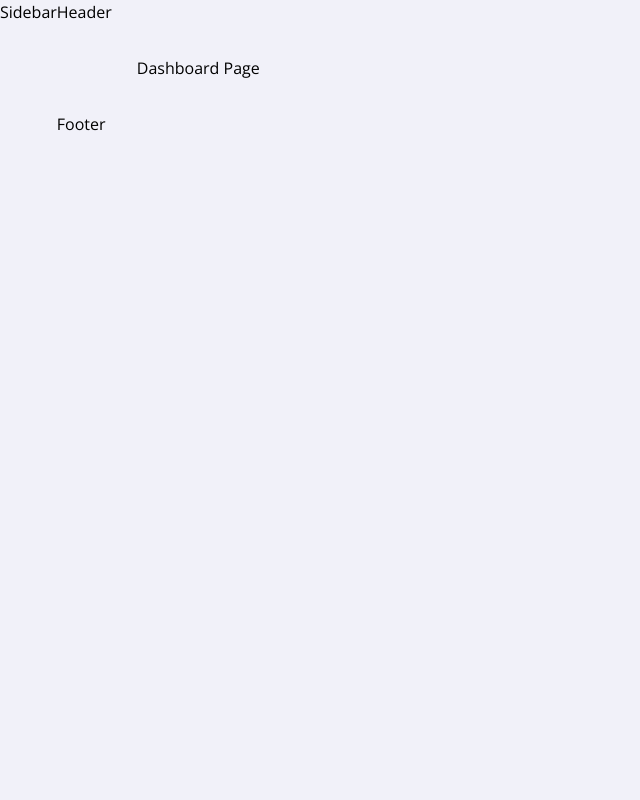
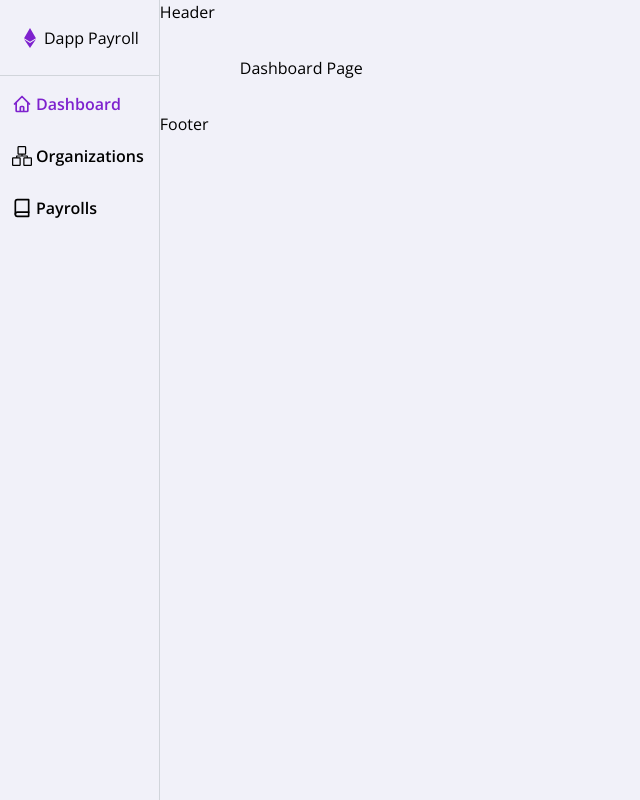
Before and after one commit to HVDgeek/dapp-payroll, a React (Create React App) app: page / in a window 1280 px wide. Shown: the whole page, without its empty margins (0-640 px from the left). Built offline with nearby package versions, Linux system fonts and the light colour scheme.

Commit message:
Implement Sidebar component

```diff
--- a/package.json
+++ b/package.json
@@ -18,6 +18,7 @@
     "ethers": "^5.6.9",
     "hardhat": "^2.10.1",
     "prettier": "^3.2.5",
+    "prop-types": "^15.8.1",
     "react": "^18.2.0",
     "react-dom": "^18.2.0",
     "react-icons": "^4.3.1",
--- a/src/components/Sidebar.jsx
+++ b/src/components/Sidebar.jsx
@@ -1,5 +1,65 @@
+import { NavLink } from "react-router-dom";
+import { FaEthereum } from "react-icons/fa";
+import { SlOrganization } from "react-icons/sl";
+import { FiBook } from "react-icons/fi";
+import { HiOutlineHome } from "react-icons/hi";
+import PropTypes from "prop-types";
+
 function Sidebar() {
-  return <div>Sidebar</div>;
+  return (
+    <aside className="lg:block hidden border-r border-gray-300">
+      <header
+        className="flex justify-between items-center space-x-2 border-b
+         border-gray-300 px-5 py-[1.6rem]"
+      >
+        <div className="flex justify-center items-center space-x-1">
+          <FaEthereum className="text-purple-700" size={20} />
+          <span>Dapp</span>
+          <span className="ml-1">Payroll</span>
+        </div>
+      </header>
+      <div>
+        <NavItem
+          Icon={<HiOutlineHome size={20} />}
+          route="/"
+          label={"Dashboard"}
+          isActive
+        />
+        <NavItem
+          Icon={<SlOrganization size={20} />}
+          route="/organizations"
+          label={"Organizations"}
+        />
+        <NavItem
+          Icon={<FiBook size={20} />}
+          route="/payrolls"
+          label={"Payrolls"}
+        />
+      </div>
+    </aside>
+  );
 }
 
+const NavItem = ({ Icon, route, label, isActive }) => {
+  const inactiveClass = `flex justify-start items-center space-x-1 rounded-full hover:bg-gray-200
+  p-3 font-semibold hover:text-purple-700 my-1 transition ease-in-out`;
+
+  const activeClass = `flex justify-start items-center space-x-1 rounded-full hover:bg-gray-200
+  p-3 font-semibold text-purple-700 my-1 transition ease-in-out`;
+
+  return (
+    <NavLink to={route} className={isActive ? activeClass : inactiveClass}>
+      {Icon}
+      <span>{label}</span>
+    </NavLink>
+  );
+};
+
+NavItem.propTypes = {
+  Icon: PropTypes.element.isRequired,
+  label: PropTypes.string.isRequired,
+  route: PropTypes.string.isRequired,
+  isActive: PropTypes.bool.isRequired,
+};
+
 export default Sidebar;
```
